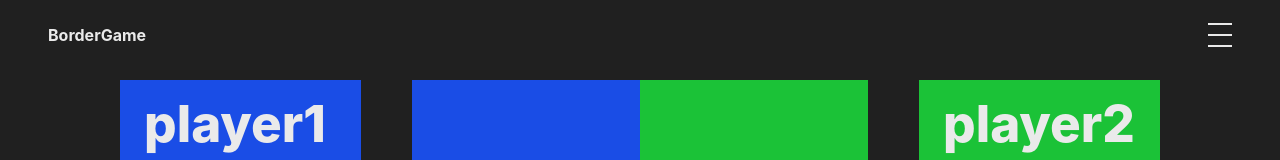
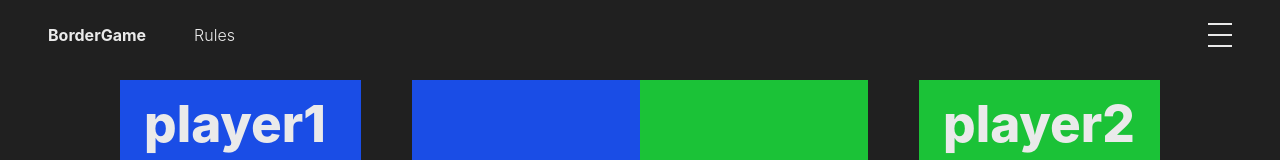
Before and after one commit to yyb02006/Boardgame, a React (Create React App) app: page /border-game in a window 1280 px wide. Shown: the top 160 px of the page. Built offline with nearby package versions, Linux system fonts and the light colour scheme.

Commit message:
header 문서 구조 변경

```diff
--- a/src/components/Header.tsx
+++ b/src/components/Header.tsx
@@ -141,6 +141,16 @@ interface HeaderProps {
 	title: string;
 }
 
+const Rules = styled.div`
+	font-weight: 300;
+	cursor: pointer;
+`;
+
+const LogoSection = styled.section`
+	display: flex;
+	gap: 48px;
+`;
+
 const LinkWrapper = ({ to, label, page }: { to: string; label: string; page: PageState }) => {
 	const { setPageState } = useAppContext();
 	return (
@@ -175,7 +185,10 @@ const Header = ({ title }: HeaderProps) => {
 	}, [pageState]);
 	return (
 		<Layout>
-			<HeaderNav to={'/'}>{title}</HeaderNav>
+			<LogoSection>
+				<HeaderNav to={'/'}>{title}</HeaderNav>
+				<Rules>Rules</Rules>
+			</LogoSection>
 			<HambergerMenu>
 				{isOpen ? (
 					<Spread className={isVisible ? 'Open' : 'Closed'}>
```
